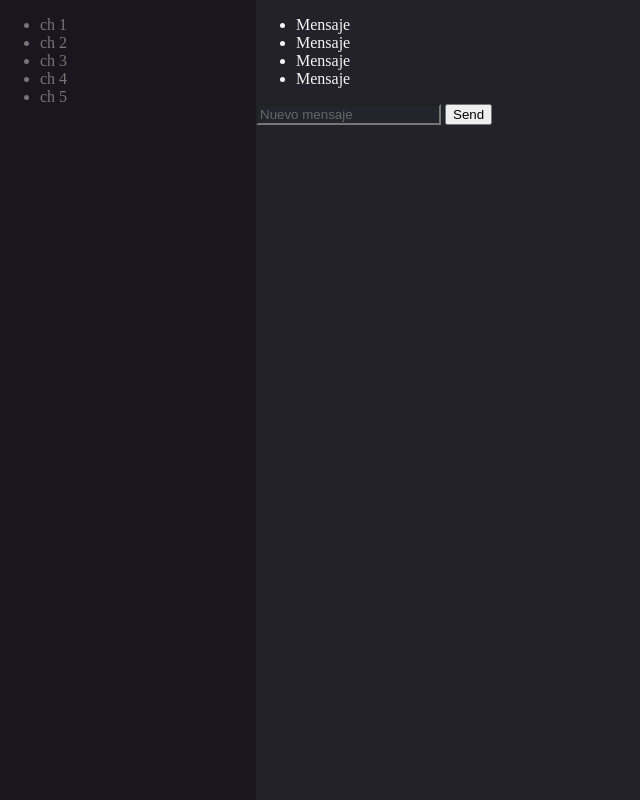
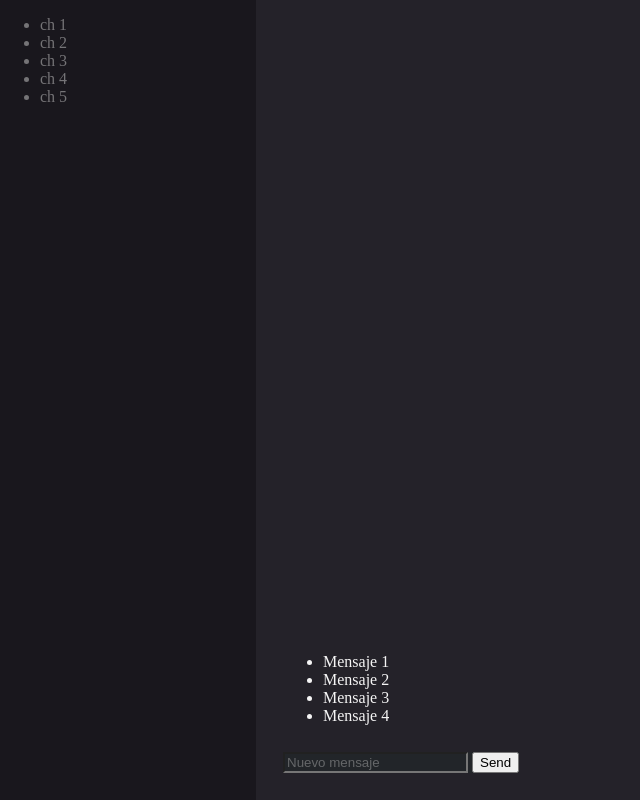
Before and after one commit to juandavc12/Project-Make-It-Real, a plain HTML site: page index.html in a window 1280 px wide. Shown: the whole page, without its empty margins (0-640 px from the left). Drawn offline with Linux system fonts and the light colour scheme.

Commit message:
Actualiza

```diff
--- a/index.html
+++ b/index.html
@@ -19,15 +19,15 @@
     </div>
     <div class="chatContainer">
         <ul id="msg">
-            <li>Mensaje</li>
-            <li>Mensaje</li>
-            <li>Mensaje</li>
-            <li>Mensaje</li>
+            <li>Mensaje 1</li>
+            <li>Mensaje 2</li>
+            <li>Mensaje 3</li>
+            <li>Mensaje 4</li>
         </ul>
         <form class="newMessage">
-        <input type="text" id="newM" placeholder="Nuevo mensaje" autocomplete="off">
-        <button type="submit">Send</button>
-    </form>
+            <input type="text" id="newM" placeholder="Nuevo mensaje" autocomplete="off">
+            <button type="submit">Send</button>
+        </form>
     </div>
 
 
--- a/style.css
+++ b/style.css
@@ -19,12 +19,20 @@ body{
 
 .chatContainer {
     background-color: #242229;
+    display: flex;
+    flex-direction: column;
+    align-self: flex-end;
 
 
 }
 
 #msg {
     color: whitesmoke;
+    margin-top: 27px;
+    margin-left: 27px;
+    margin-right: 27px;
+    margin-bottom: 0;
+
 }
 
 
@@ -32,6 +40,7 @@ body{
 .newMessage {
     background-color: #222529;
     border-color: #747779;
+    margin: 27px;
 
 }
 
```
